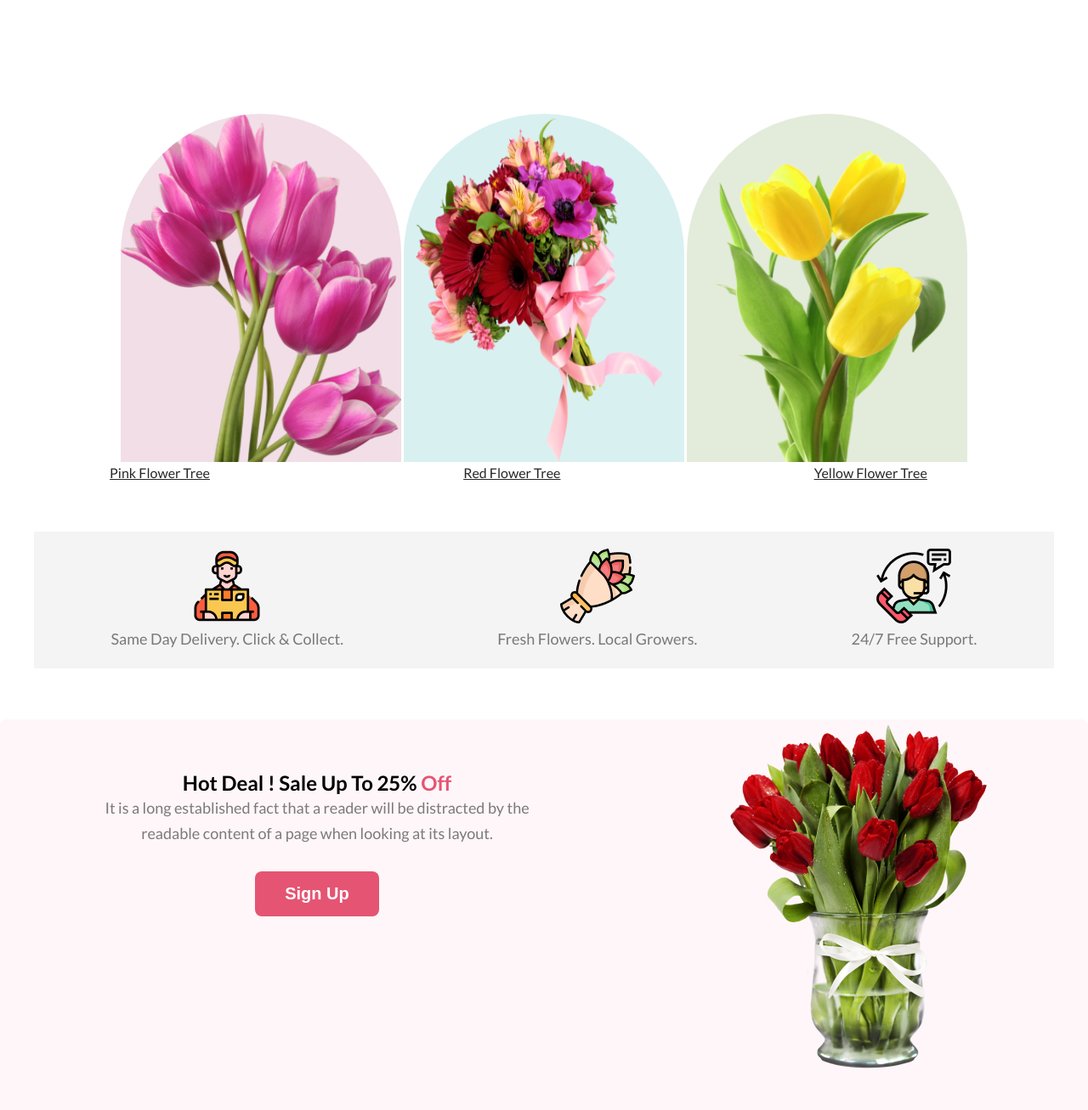
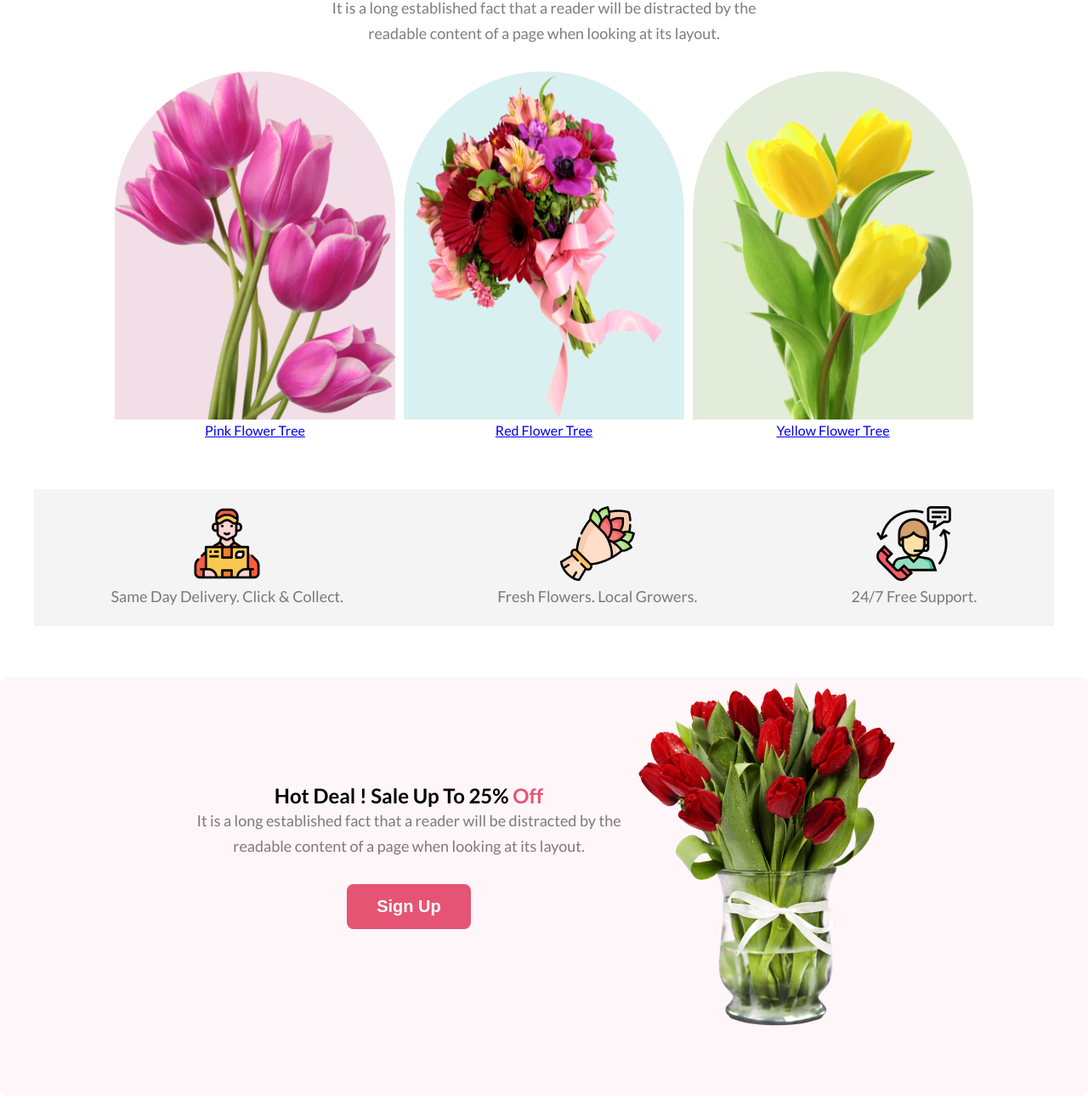
Before and after one commit to sabbir2024/shop-best-flowers, a plain HTML site: page index.html in a window 1280 px wide. Shown: the part 671-1978 px from the top of the page at 85% size. Drawn offline with Linux system fonts and the light colour scheme.

Commit message:
insta update

```diff
--- a/index.html
+++ b/index.html
@@ -32,25 +32,28 @@
     </header>
     <main>
         <section class="coming-soon-flowers">
-            <div class="" head-line>
+            <div>
                 <h3 class="primary-headline">Our Featured Flowers</h3>
                 <p class="primary-paragrap content">It is a long established fact that a reader will be distracted by
                     the readable content of a page when looking at its layout.</p>
             </div>
             <div class="flowers-item-containar">
 
-                <img class="pink" src="images/pngwing 6.png" alt="flowers">
+                <div>
+                    <img class="pink" src="images/pngwing 6.png" alt="flowers">
+                    <p><a href="#">Pink Flower Tree</a></p>
+                </div>
 
-                <img class="blue" src="images/pngwing 5.png" alt="flowers">
+                <div>
+                    <img class="blue" src="images/pngwing 5.png" alt="flowers">
+                    <p><a href="#">Red Flower Tree</a></p>
+                </div>
 
-                <img class="yellow" src="images/pngwing 7.png" alt="flowers">
+                <div>
+                    <img class="yellow" src="images/pngwing 7.png" alt="flowers">
+                    <p><a href="#">Yellow Flower Tree</a></p>
+                </div>
 
-            </div>
-            <div class="flower-item-name">
-
-                <p><a href="#">Pink Flower Tree</a></p>
-                <p><a href="#">Red Flower Tree</a></p>
-                <p><a href="#">Yellow Flower Tree</a></p>
             </div>
         </section>
         <section class="contract-section">
--- a/styles/style.css
+++ b/styles/style.css
@@ -72,7 +72,8 @@ body{
 /* futre servies  */
 
 .coming-soon-flowers {
-    margin: 10px;
+
+    margin-top: 100px;
 }
 
 .content {
@@ -84,7 +85,10 @@ body{
 
 .flowers-item-containar {
     text-align: center;
-    padding-top: 140px;
+
+    display: flex;
+    justify-content: center;
+    gap: 10px;
 }
 
 .pink,
@@ -145,23 +149,21 @@ body{
     padding-bottom: 70px;
 }
 
-.offer .main{
+.main{
     display: flex;
-    text-align: center;
-    justify-items: center;
-    justify-content: space-around;
+    align-items: center;
+    justify-content: center;
 }
 .offer-title {
-    text-align: center;
-    margin: 30px 0;
-}
+    display: flex;
+    flex-direction: column;
+    justify-content: center;
+    align-items: center;
 
-.offer-title h2 {
-    padding-top: 30px;
 }
 
 .online-to-instagram {
-    margin-top: 200px;
+    margin-top: 20px;
 }
 
 .gallery{
```
